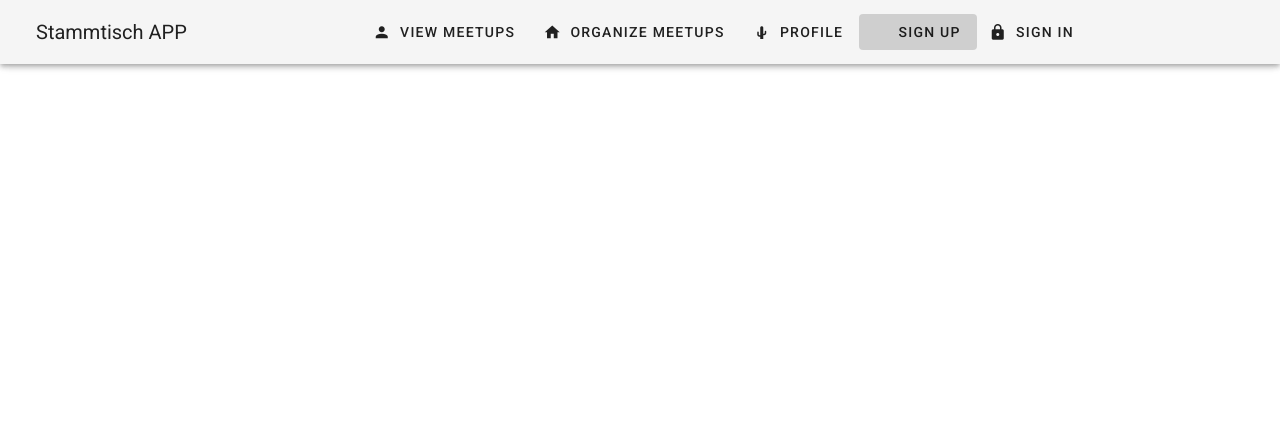
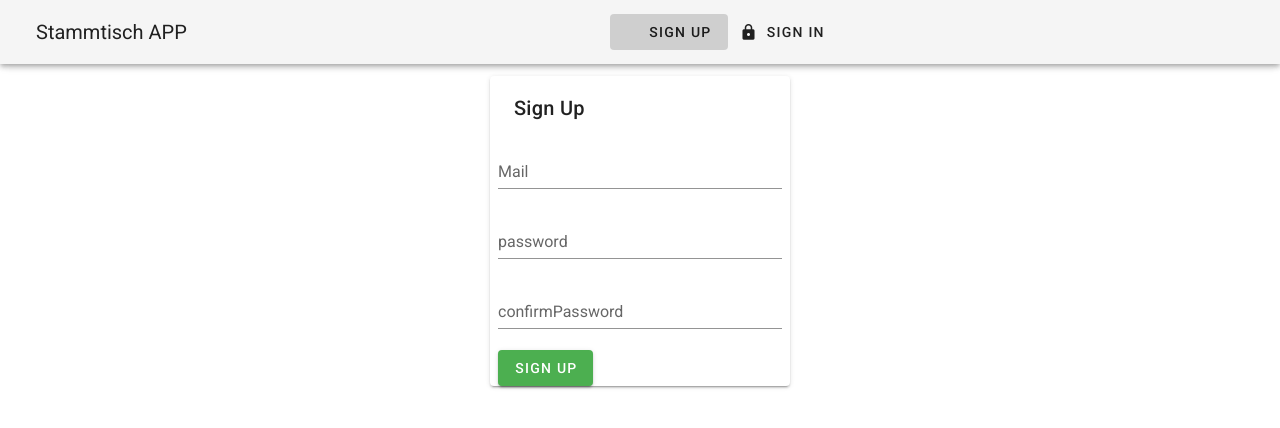
Before and after one commit to petziferum/meetup, a Vue app: page /signup in a window 1280 px wide. Shown: the top 428 px of the page. Built offline with nearby package versions, Linux system fonts and the light colour scheme.

Commit message:
signup and signin

```diff
--- a/src/App.vue
+++ b/src/App.vue
@@ -49,13 +49,27 @@ export default {
     sideNav: null,
     settings:true,
     showMeetups: false,
-    menuItems:[
-      {icon: 'mdi-account',title:'View Meetups', link: '/meetups'},
-      {icon:'mdi-home',title: 'Organize Meetups', link: '/newmeetup'},
-      {icon:'mdi-cactus',title: 'Profile', link: '/profile'},
-      {icon:'mdi-face',title: 'Sign Up', link: '/signup'},
-      {icon:'mdi-lock',title: 'Sign In',  link: '/signin'}
-    ]
+
   }),
+  computed: {
+    menuItems () {
+      let menuItems = [
+        {icon:'mdi-face',title: 'Sign Up', link: '/signup'},
+        {icon:'mdi-lock',title: 'Sign In',  link: '/signin'}
+      ]
+      if (this.userIsAuthenticated) {
+        menuItems = [
+        {icon: 'mdi-account',title:'View Meetups', link: '/meetups'},
+        {icon:'mdi-home',title: 'Organize Meetups', link: '/newmeetup'},
+        {icon:'mdi-cactus',title: 'Profile', link: '/profile'},
+                ]
+      }
+      return menuItems
+    },
+    userIsAuthenticated () {
+      return this.$store.getters.user !== null && this.$store.getters.user !== undefined
+    }
+  },
+
 };
 </script>
--- a/src/components/user/Profile.vue
+++ b/src/components/user/Profile.vue
@@ -1,5 +1,7 @@
 <template>
+    <v-container>
 
+    </v-container>
 </template>
 
 <script>
--- a/src/components/user/SignIn.vue
+++ b/src/components/user/SignIn.vue
@@ -1,10 +1,73 @@
 <template>
-
+    <v-container>
+        <v-row>
+            <v-col cols="12" class="d-flex justify-center">
+                <v-card width="300px" class="px-2">
+                    <v-card-title>
+                        Sign In
+                    </v-card-title>
+                    <v-form v-model="valid" @submit.prevent="onSignIn">
+                        <v-row>
+                            <v-col>
+                                <v-text-field
+                                        name="email"
+                                        label="Mail"
+                                        id="email"
+                                        v-model="email"
+                                        :rules="emailRules"
+                                        type="email"
+                                        required>
+                                </v-text-field><v-text-field
+                                    name="password"
+                                    label="password"
+                                    id="password"
+                                    v-model="password"
+                                    type="password"
+                                    required>
+                            </v-text-field>
+                                <v-btn type="submit" color="blue">Sign In</v-btn>
+                            </v-col>
+                        </v-row>
+                    </v-form>
+                </v-card>
+            </v-col>
+        </v-row>
+    </v-container>
 </template>
 
 <script>
     export default {
-        name: "SignIn.vue"
+        name: "SignIn.vue",
+        data(){
+            return {
+                email: '',
+                password: '',
+                confirmPassword: '',
+                valid:false,
+                emailRules: [
+                    v => !!v || 'E-mail is required',
+                    v => /.+@.+/.test(v) || 'E-mail must be valid',
+                ]
+            }
+        },
+        computed: {
+            user () {
+                return this.$store.getters.user
+            }
+        },
+        watch: {
+            user (value) {
+                if(value !== null && value !== undefined){
+                    this.$router.push('/meetups')
+                }
+            }
+        },
+        methods: {
+            onSignIn () {
+                this.$store.dispatch('signUserIn', {email:this.email, password:this.password})
+            },
+
+        }
     }
 </script>
 
--- a/src/components/user/SignUp.vue
+++ b/src/components/user/SignUp.vue
@@ -1,10 +1,95 @@
 <template>
-
+    <v-container>
+        <v-row>
+            <v-col cols="12" class="d-flex justify-center">
+                <v-card width="300px" class="px-2">
+                    <v-card-title>
+                        Sign Up
+                    </v-card-title>
+                    <v-form v-model="valid" @submit.prevent="onSignup">
+                    <v-row>
+                        <v-col>
+                            <v-text-field
+                            name="email"
+                            label="Mail"
+                            id="email"
+                            v-model="email"
+                            :rules="emailRules"
+                            type="email"
+                            required>
+                            </v-text-field><v-text-field
+                                name="password"
+                                label="password"
+                                id="password"
+                                v-model="password"
+                                type="password"
+                                required>
+                        </v-text-field>
+                            <v-text-field
+                                    name="confirmPassword"
+                                    label="confirmPassword"
+                                    id="confirmPassword"
+                                    v-model="confirmPassword"
+                                    :rules="[comparePasswords]"
+                                    type="password"
+                                    required>
+                            </v-text-field>
+                            <v-btn type="submit" color="success">Sign up</v-btn>
+                        </v-col>
+                    </v-row>
+                    </v-form>
+                </v-card>
+            </v-col>
+        </v-row>
+    </v-container>
 </template>
 
 <script>
+
     export default {
-        name: "SignUp"
+        name: "SignUp",
+        data(){
+            return {
+                email: '',
+                password: '',
+                confirmPassword: '',
+                valid:false,
+                emailRules: [
+                    v => !!v || 'E-mail is required',
+                    v => /.+@.+/.test(v) || 'E-mail must be valid',
+                    ]
+            }
+        },
+        computed: {
+          comparePasswords () {
+              return this.password !== this.confirmPassword ? 'Passwords do not match' : true
+          },
+            user () {
+              return this.$store.getters.user
+            }
+        },
+        watch: {
+            user (value) {
+                if(value !== null && value !== undefined){
+                    this.$router.push('/')
+                }
+            }
+        },
+        methods: {
+            onSignup () {
+                const userData = {
+                    email: this.email,
+                    password: this.password,
+                    confirmPassword: this.confirmPassword,
+                }
+                console.log("user Data:",userData)
+                this.$store.dispatch('signUserUp', userData)
+                this.email = ''
+                this.confirmPassword= ''
+                this.password = ''
+            },
+
+        }
     }
 </script>
 
--- a/src/router/index.js
+++ b/src/router/index.js
@@ -45,7 +45,8 @@ const routes = [
   {
     path: '/signup',
     name: 'Signup',
-    component: SignUp
+    component: SignUp,
+
   },
   {
     path: '/',
--- a/src/store/index.js
+++ b/src/store/index.js
@@ -1,5 +1,6 @@
 import Vue from 'vue'
 import Vuex from 'vuex'
+import * as firebase from 'firebase'
 
 Vue.use(Vuex)
 
@@ -20,11 +21,17 @@ loadedMeetups:[{
     date:'2020-04-29'
   }
 ],
-    user:{id:'userDummy',registeredMeetups:[1]}
+    user: null,
   },
   mutations: {
     createMeetup (state, payload){
       state.loadedMeetups.push(payload)
+    },
+    setUser (state,payload) {
+      state.user = payload
+    },
+    signUserUp (state, payload) {
+      state.user = payload
     }
   },
   actions: {
@@ -40,6 +47,33 @@ loadedMeetups:[{
       }
       //Reach out to firebase and store it
       commit('createMeetup',meetup)
+    },
+    signUserUp ({commit},payload) {
+      firebase.auth().createUserWithEmailAndPassword(payload.email, payload.password)
+          .then(
+              user =>{
+                const newUser = {
+                  id: user.uid,
+                  registeredMeetups: []
+                }
+                commit('signUserUp', newUser)
+                console.log("new User:", newUser)
+              })
+          .catch (error =>{ console.log(error)})
+      },
+    signUserIn ({commit},payload) {
+      firebase.auth().signInWithEmailAndPassword(payload.email, payload.password)
+          .then(
+              user => {
+                const newUser = {
+                  id: user.uid,
+                  registeredMeetups: []
+                }
+                commit('setUser',newUser)
+              }
+          ).catch(errr => {
+            console.log(errr)
+      })
     }
   },
   getters: {
@@ -57,6 +91,9 @@ loadedMeetups:[{
           return meetup.id === meetupId
         })
       }
+    },
+    user (state) {
+      return state.user
     }
   },
   modules: {
```
